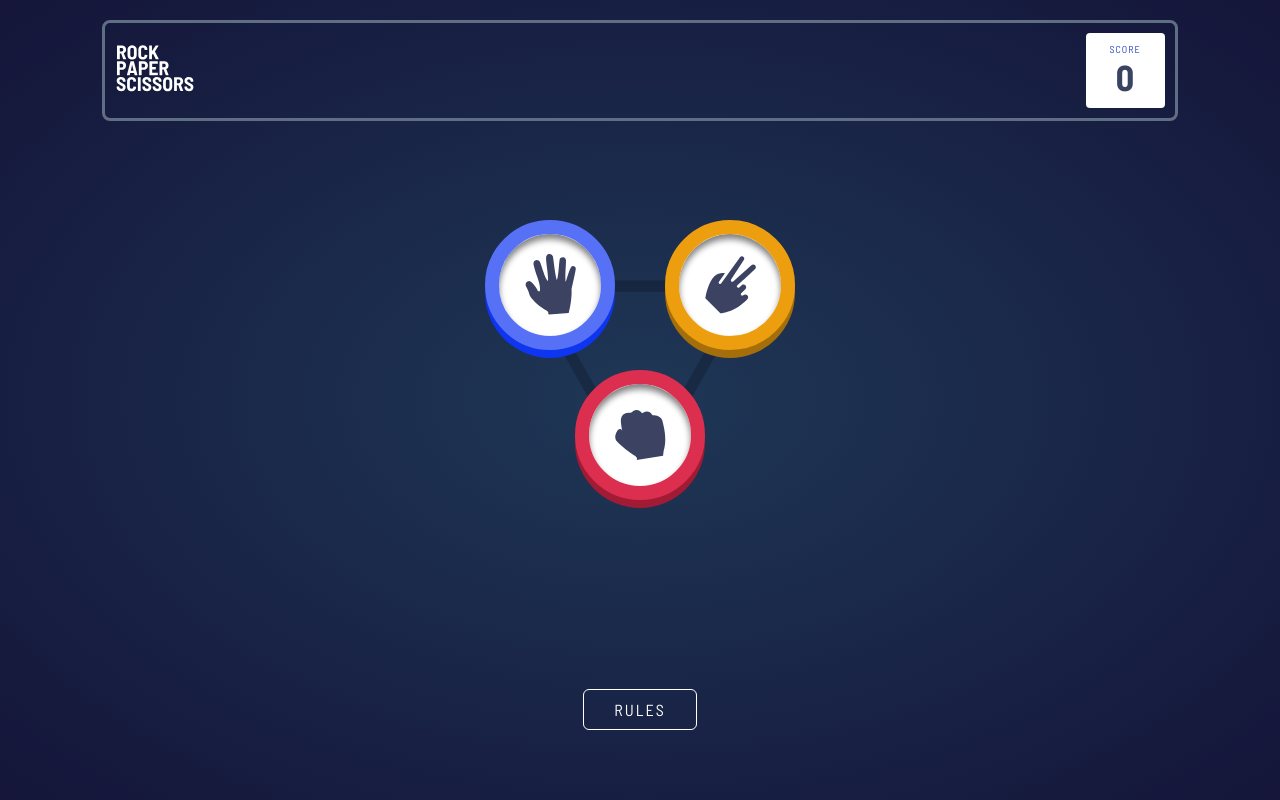
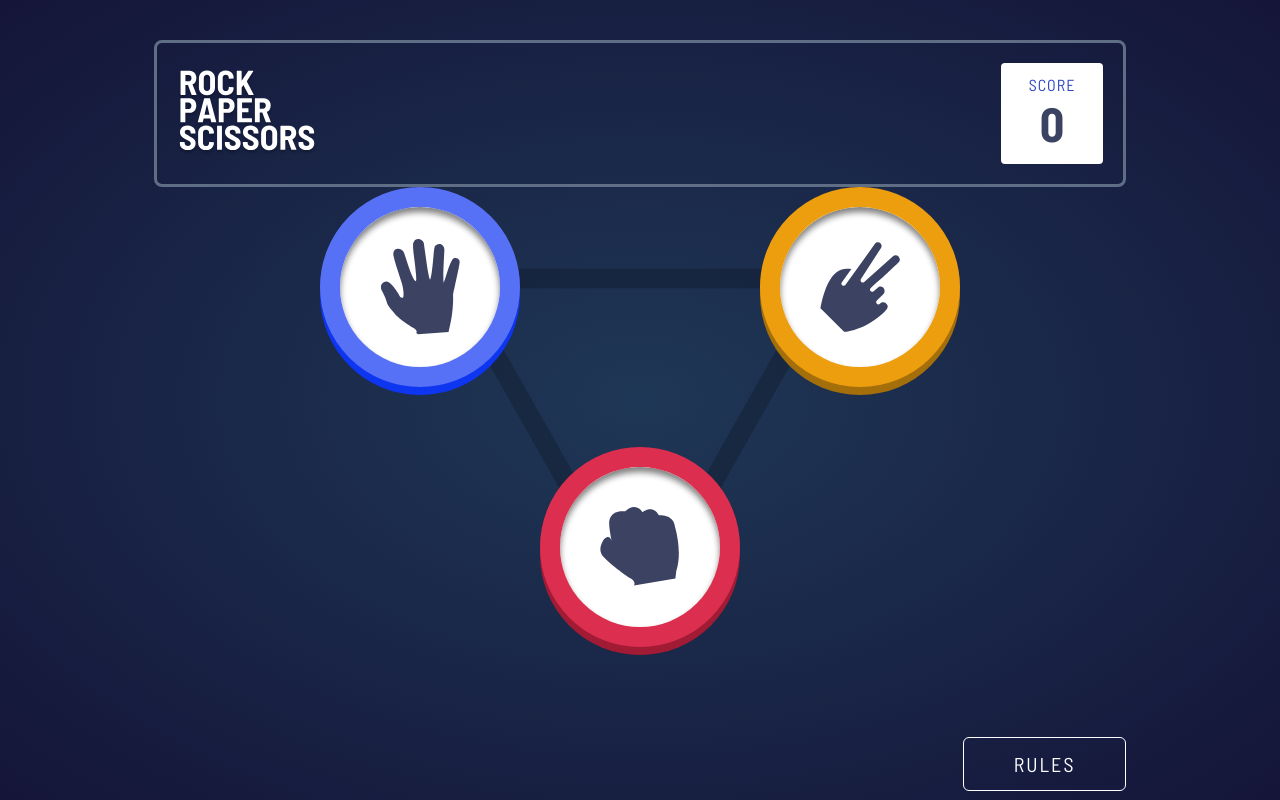
Before and after one commit to codyburley/rock-paper-scissors, a React (Create React App) app: page / in a window 1280 px wide. Built offline with nearby package versions, Linux system fonts and the light colour scheme.

Commit message:
added tablet and desktop

```diff
--- a/src/App.scss
+++ b/src/App.scss
@@ -1,5 +1,6 @@
 @use './styles/partials/variables' as *;
 @use './styles/partials/fonts' as *;
+@use './styles/partials/mixins' as *;
 
 .App {
   height: 100vh;
@@ -9,4 +10,8 @@
   align-items: center;
   flex-direction: column;
   justify-content: space-between;
+
+  @include tablet {
+    padding: 4rem 12% 7rem;
+  }
 }
--- a/src/components/GameBoard/GameBoard.scss
+++ b/src/components/GameBoard/GameBoard.scss
@@ -14,6 +14,17 @@
   width: 33.7rem;
   margin-bottom: 9rem;
 
+  @include tablet {
+    width: 50rem;
+    gap: 6rem 12rem;
+  }
+
+  @include desktop {
+    background-size: 41%;
+    width: 100rem;
+    gap: 6rem 24rem;
+  }
+
   &__icon {
     height: 13rem;
     width: 13rem;
@@ -22,6 +33,17 @@
     border: 1.4rem solid;
     background-size: 50%;
 
+    @include tablet {
+      border: 1.6rem solid;
+      height: 16rem;
+      width: 16rem;
+    }
+
+    @include desktop {
+      border: 2rem solid;
+      height: 20rem;
+      width: 20rem;
+    }
 
     &--paper {
       @include icon($iconPaper, $color-paper);
--- a/src/components/Header/Header.scss
+++ b/src/components/Header/Header.scss
@@ -10,9 +10,18 @@
   padding: 1rem;
   border-radius: 8px;
   width: 100%;
+  max-width: 146rem;
+
+  @include tablet {
+    padding: 2rem;
+  }
 
   &__logo {
     width: 8rem;
+
+    @include tablet {
+      width: 14rem;
+    }
   }
 
   &__score-container {
@@ -22,16 +31,28 @@
     align-items: center;
     padding: 1rem 2.4rem;
     border-radius: 4px;
+
+    @include tablet {
+      padding: 1.2rem 2.8rem;
+    }
   }
 
   &__score-title {
     color: $color-score-text;
     letter-spacing: 1px;
+
+    @include tablet {
+      font-size: 1.6rem;
+    }
   }
 
   &__score {
     font-size: 3.6rem;
     color: $color-dark-text;
     font-weight: 700;
+
+    @include tablet {
+      font-size: 4.8rem;
+    }
   }
 }
--- a/src/components/RulesButton/RulesButton.scss
+++ b/src/components/RulesButton/RulesButton.scss
@@ -14,4 +14,15 @@
   font-size: 1.6rem;
   color: white;
   letter-spacing: 2px;
+
+  @include tablet {
+    font-size: 1.8rem;
+    padding: 1.2rem 3.6rem;
+  }
+
+  @include desktop {
+    font-size: 2rem;
+    padding: 1.4rem 5rem;
+    align-self: flex-end;
+  }
 }
--- a/src/pages/Result/Result.scss
+++ b/src/pages/Result/Result.scss
@@ -9,20 +9,22 @@
   justify-content: center;
   width: 33.7rem;
 
+  @include tablet {
+    width: 50rem;
+    gap: 0 12rem;
+  }
+
+  @include desktop {
+    width: 100rem;
+    gap: 0 24rem;
+  }
+
   &__player-container {
-    margin-bottom: 5rem;
-    display: flex;
-    flex-direction: column-reverse;
-    justify-content: center;
-    align-items: center;
+    @include result-container;
   }
 
   &__house {
-    margin-bottom: 5rem;
-    display: flex;
-    flex-direction: column-reverse;
-    justify-content: center;
-    align-items: center;
+    @include result-container;
   }
 
   &__title {
@@ -31,6 +33,10 @@
     text-transform: uppercase;
     letter-spacing: 2px;
     margin-top: 3rem;
+
+    @include tablet {
+      font-size: 1.8rem;
+    }
   }
 
   &__icon {
@@ -41,6 +47,16 @@
     border: 1.4rem solid;
     background-size: 50%;
 
+    @include tablet {
+      height: 16rem;
+      width: 16rem;
+    }
+
+    @include desktop {
+      border: 2rem solid;
+      height: 20rem;
+      width: 20rem;
+    }
 
     &--paper {
       @include icon($iconPaper, $color-paper);
@@ -78,6 +94,16 @@
     display: flex;
     flex-direction: column;
     justify-content: center;
+
+    @include tablet {
+      height: 16rem;
+      width: 16rem;
+    }
+
+    @include tablet {
+      height: 20rem;
+      width: 20rem;
+    }
   }
 
   &__play {
@@ -113,5 +139,9 @@
     font-weight: 600;
     padding: 1.6rem 6rem;
     border-radius: 6px;
+
+    @include tablet {
+      font-size: 1.8rem;
+    }
   }
 }
--- a/src/styles/partials/_mixins.scss
+++ b/src/styles/partials/_mixins.scss
@@ -1,3 +1,17 @@
+@use './variables' as *;
+
+@mixin tablet {
+  @media screen and (min-width: $tablet-breakpoint) {
+    @content;
+  }
+}
+
+@mixin desktop {
+  @media screen and (min-width: $desktop-breakpoint) {
+    @content;
+  }
+}
+
 @mixin icon($image, $color) {
   background-color: #fff;
   background-image: url($image);
@@ -15,4 +29,36 @@
     0px 0px 0px 25px rgba(#ffffff, .07),
     0px 0px 0px 50px rgba(#ffffff, .05),
     0px 0px 0px 100px rgba(#ffffff, .025), ;
+
+  @include tablet {
+    box-shadow: inset 0px 5px 6px grey,
+      0px 8px darken($color, 15%),
+      0px 0px 0px 35px rgba(#ffffff, .07),
+      0px 0px 0px 60px rgba(#ffffff, .05),
+      0px 0px 0px 110px rgba(#ffffff, .025), ;
+  }
+
+  @include desktop {
+    box-shadow: inset 0px 5px 6px grey,
+      0px 8px darken($color, 15%),
+      0px 0px 0px 50px rgba(#ffffff, .07),
+      0px 0px 0px 75px rgba(#ffffff, .05),
+      0px 0px 0px 125px rgba(#ffffff, .025), ;
+  }
 }
+
+@mixin result-container {
+  margin-bottom: 5rem;
+  display: flex;
+  flex-direction: column-reverse;
+  justify-content: center;
+  align-items: center;
+
+  @include tablet {
+    margin-bottom: 10.5rem;
+  }
+
+  @include desktop() {
+    margin-bottom: 15rem;
+  }
+}
```
